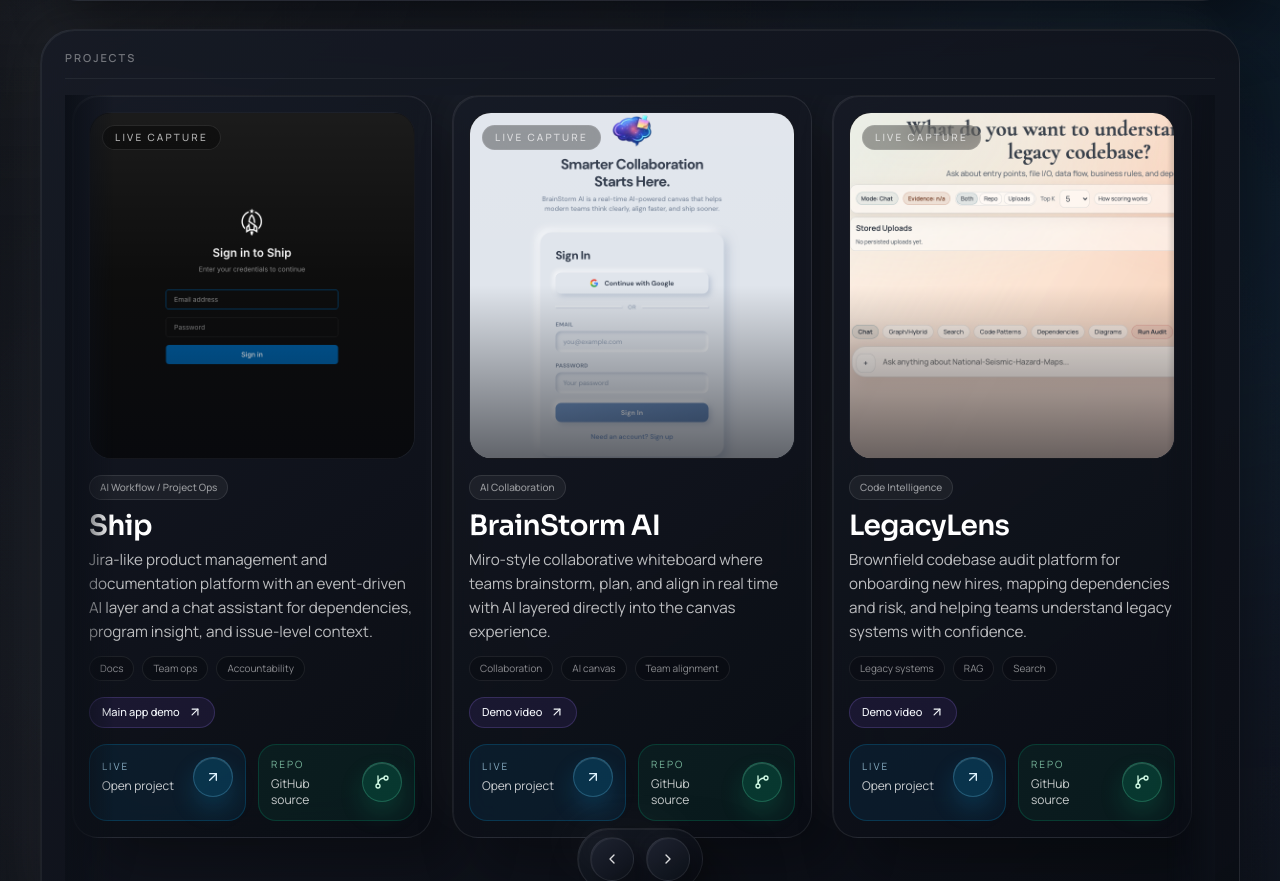
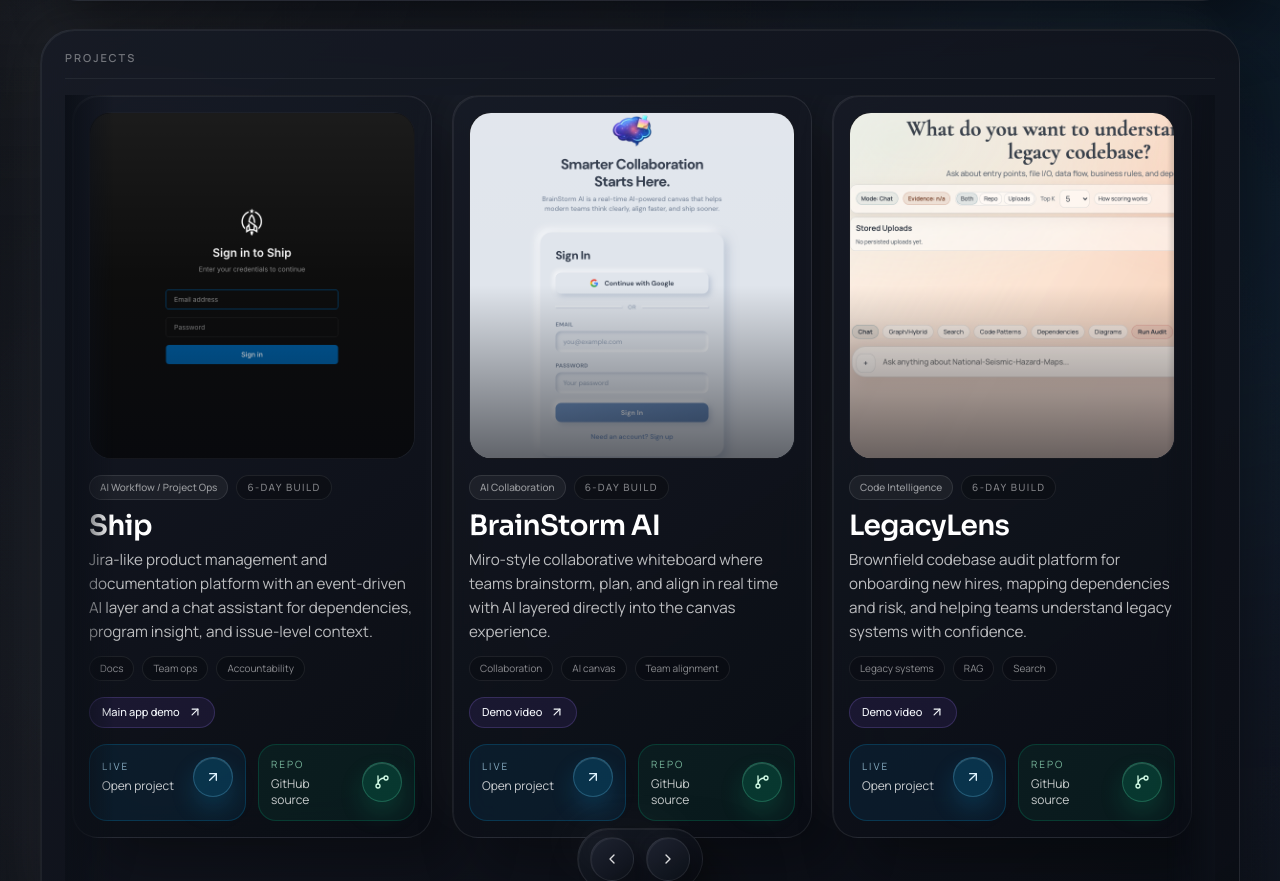
Before and after one commit to StefanoCaruso456/portfolio, a Next.js app: page / in a window 1280 px wide. Shown: the part 480-1361 px from the top of the page. Built offline with nearby package versions, Linux system fonts and the light colour scheme.

Commit message:
Replace live capture badge with build time

```diff
--- a/components/project-carousel.tsx
+++ b/components/project-carousel.tsx
@@ -240,15 +240,15 @@
                       src={project.thumbnail}
                     />
                     <div className="absolute inset-0 bg-gradient-to-t from-[#05070d]/58 via-transparent to-white/6" />
-                    <div className="absolute left-3 top-3 rounded-full border border-white/10 bg-black/35 px-3 py-1 text-[10px] font-medium uppercase tracking-[0.22em] text-white/68 backdrop-blur-md">
-                      Live capture
-                    </div>
                   </div>
 
                   <div className="space-y-3">
                     <div className="flex flex-wrap items-center gap-2">
                       <span className="rounded-full border border-white/10 bg-white/5 px-2.5 py-1 text-[10px] font-medium text-white/55">
                         {project.category}
+                      </span>
+                      <span className="rounded-full border border-white/8 bg-black/20 px-2.5 py-1 text-[10px] font-medium uppercase tracking-[0.14em] text-white/48">
+                        {project.buildTime}
                       </span>
                     </div>
 
--- a/data/portfolio.ts
+++ b/data/portfolio.ts
@@ -7,6 +7,7 @@
 export type Project = {
   title: string;
   category: string;
+  buildTime: string;
   url: string;
   repoUrl: string;
   resourceLinks?: ProjectResourceLink[];
@@ -153,6 +154,7 @@
   {
     title: "Ship",
     category: "AI Workflow / Project Ops",
+    buildTime: "6-day build",
     url: "https://d1woqw06xb054i.cloudfront.net/login",
     repoUrl: "https://github.com/StefanoCaruso456/ShipShape_Gov",
     resourceLinks: [
@@ -183,6 +185,7 @@
   {
     title: "BrainStorm AI",
     category: "AI Collaboration",
+    buildTime: "6-day build",
     url: "https://brainstormaigauntletai.com/login",
     repoUrl: "https://github.com/StefanoCaruso456/BrainstormAI",
     resourceLinks: [
@@ -213,6 +216,7 @@
   {
     title: "LegacyLens",
     category: "Code Intelligence",
+    buildTime: "6-day build",
     url: "https://www.nationalseismichazardmaps.com/",
     repoUrl: "https://github.com/StefanoCaruso456/National-Seismic-Hazard-Maps",
     resourceLinks: [
@@ -243,6 +247,7 @@
   {
     title: "Ghostclone",
     category: "Wealth Dashboard",
+    buildTime: "6-day build",
     url: "https://app.ghostclone.xyz/en/start",
     repoUrl: "https://github.com/StefanoCaruso456/Ghostfolio",
     resourceLinks: [
@@ -273,6 +278,7 @@
   {
     title: "Shipyard",
     category: "Runtime Tooling",
+    buildTime: "6-day build",
     url: "https://shipyard1.vercel.app/",
     repoUrl: "https://github.com/StefanoCaruso456/ShipYard",
     domain: "shipyard1.vercel.app",
@@ -296,6 +302,7 @@
   {
     title: "Projectz AI",
     category: "AI Design Marketplace",
+    buildTime: "5-month build",
     url: "https://projectzai.com/",
     repoUrl: "https://github.com/StefanoCaruso456/ProjectzAI",
     resourceLinks: [
```
